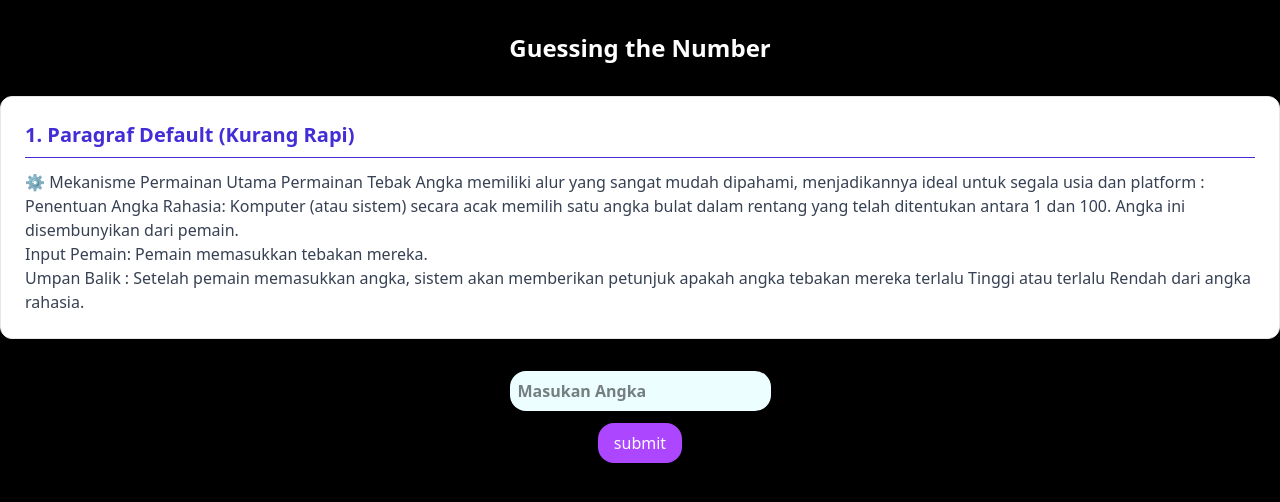
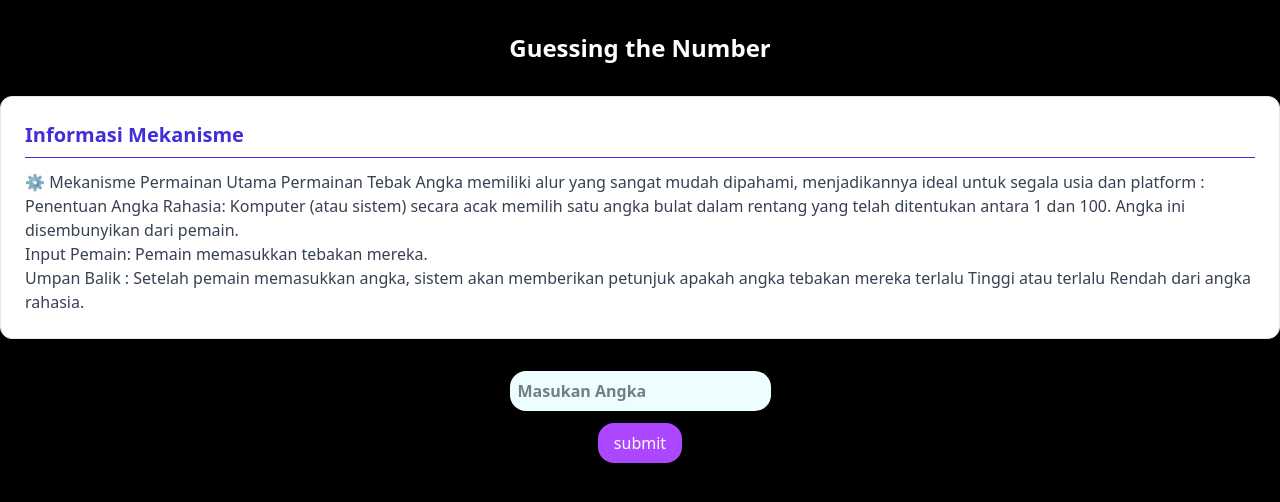
Before and after one commit to Sahidannopal-15/Guess-the-Number-, a React (Vite) app: page / in a window 1280 px wide. Shown: the top 502 px of the page. Built offline with nearby package versions, Linux system fonts and the light colour scheme.

Commit message:
mengubah judul paragraf

```diff
--- a/src/App.jsx
+++ b/src/App.jsx
@@ -22,7 +22,7 @@ function tebakAngka(){
       </header>
        <div className="grid grid-cols-1 lg:grid-cols-1 gap-8 max-w-7xl mx-auto items-center ">
         <div className="bg-white p-6 rounded-xl shadow-lg border border-gray-200 lg:col-span-1">
-          <h3 className="text-xl font-bold mb-3 text-indigo-700 border-b pb-2">1. Paragraf Default (Kurang Rapi)</h3>
+          <h3 className="text-xl font-bold mb-3 text-indigo-700 border-b pb-2">Informasi Mekanisme</h3>
           <p className="text-base text-gray-700">
 ⚙️ Mekanisme Permainan Utama
 Permainan Tebak Angka memiliki alur yang sangat mudah dipahami, menjadikannya ideal untuk segala usia dan platform : <br />
```
Also changed, not shown: 3 other files (tests, documents, lock files or other folders).
